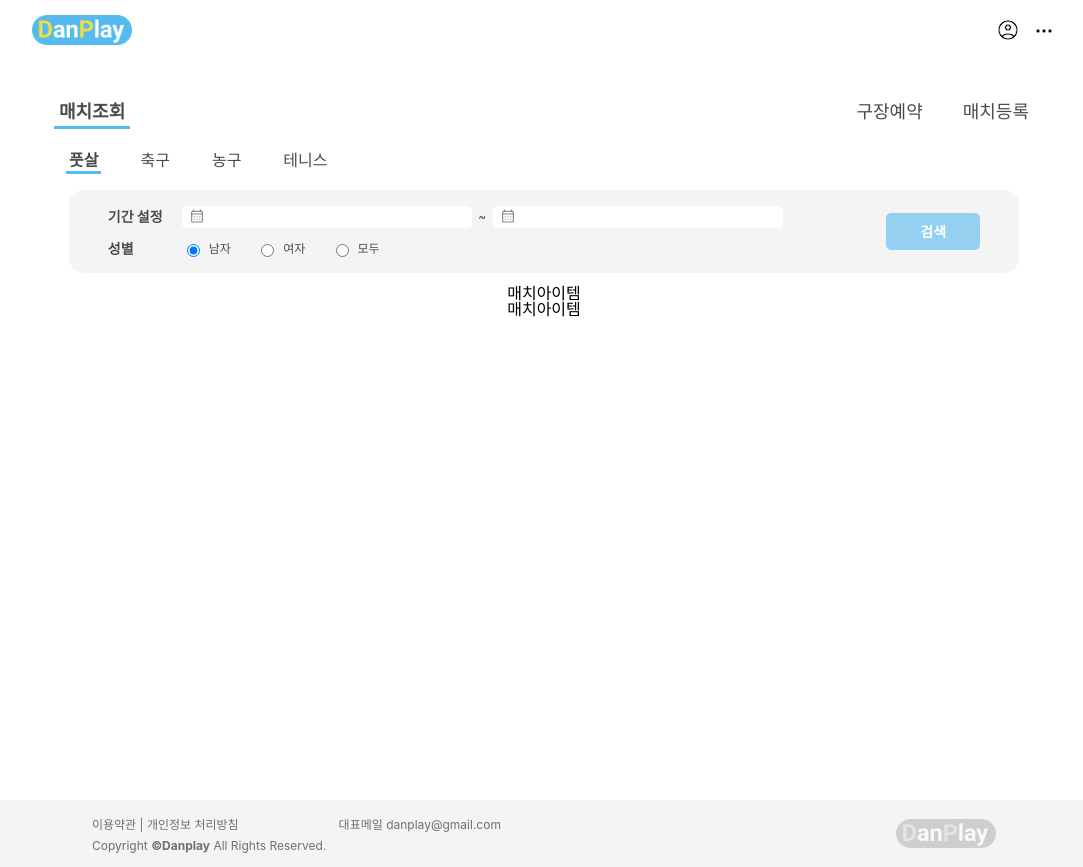
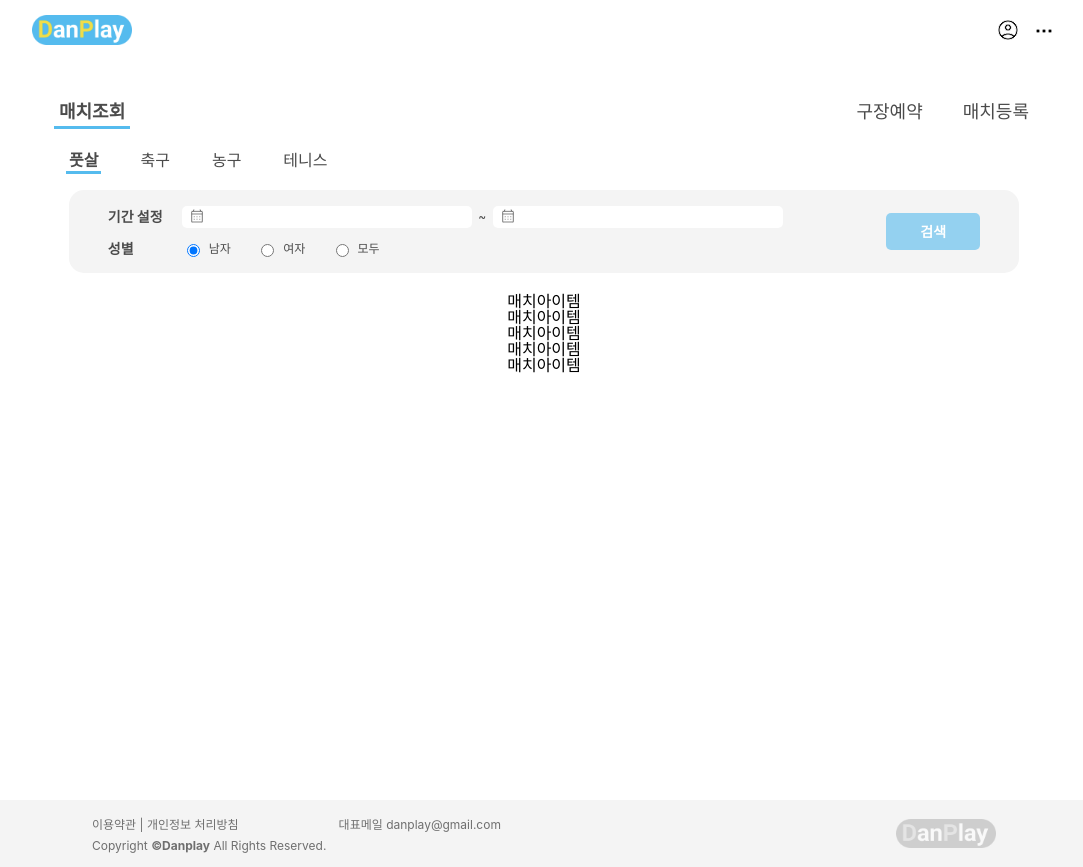
Before and after one commit to GyeongSoTone/Danplay-frontend, a React (Create React App) app: page / in a window 1280 px wide. Shown: the whole page, without its empty margins (96-1179 px from the left). Built offline with nearby package versions, Linux system fonts and the light colour scheme.

Commit message:
💄 [#5] 매치리스트 마크업 구현 및 목데이터 적용

```diff
--- a/src/components/match/MatchList.js
+++ b/src/components/match/MatchList.js
@@ -1,11 +1,17 @@
 import React from 'react'
 import MatchItem from './MatchItem'
+import { MatchData } from './mock/index'
+import styles from './MatchList.module.scss'
+import classNames from 'classnames/bind'
+
+const cx = classNames.bind(styles)
 
 const MatchList = () => {
   return (
-    <div>
-      <MatchItem />
-      <MatchItem />
+    <div className={cx('container')}>
+      {MatchData.map((data) => (
+        <MatchItem key={data.id} item={data} />
+      ))}
     </div>
   )
 }
--- a/src/components/match/MatchList.module.scss
+++ b/src/components/match/MatchList.module.scss
@@ -0,0 +1,3 @@
+.container {
+  padding: 1vh 1.2vw 1.5vh;
+}
```
